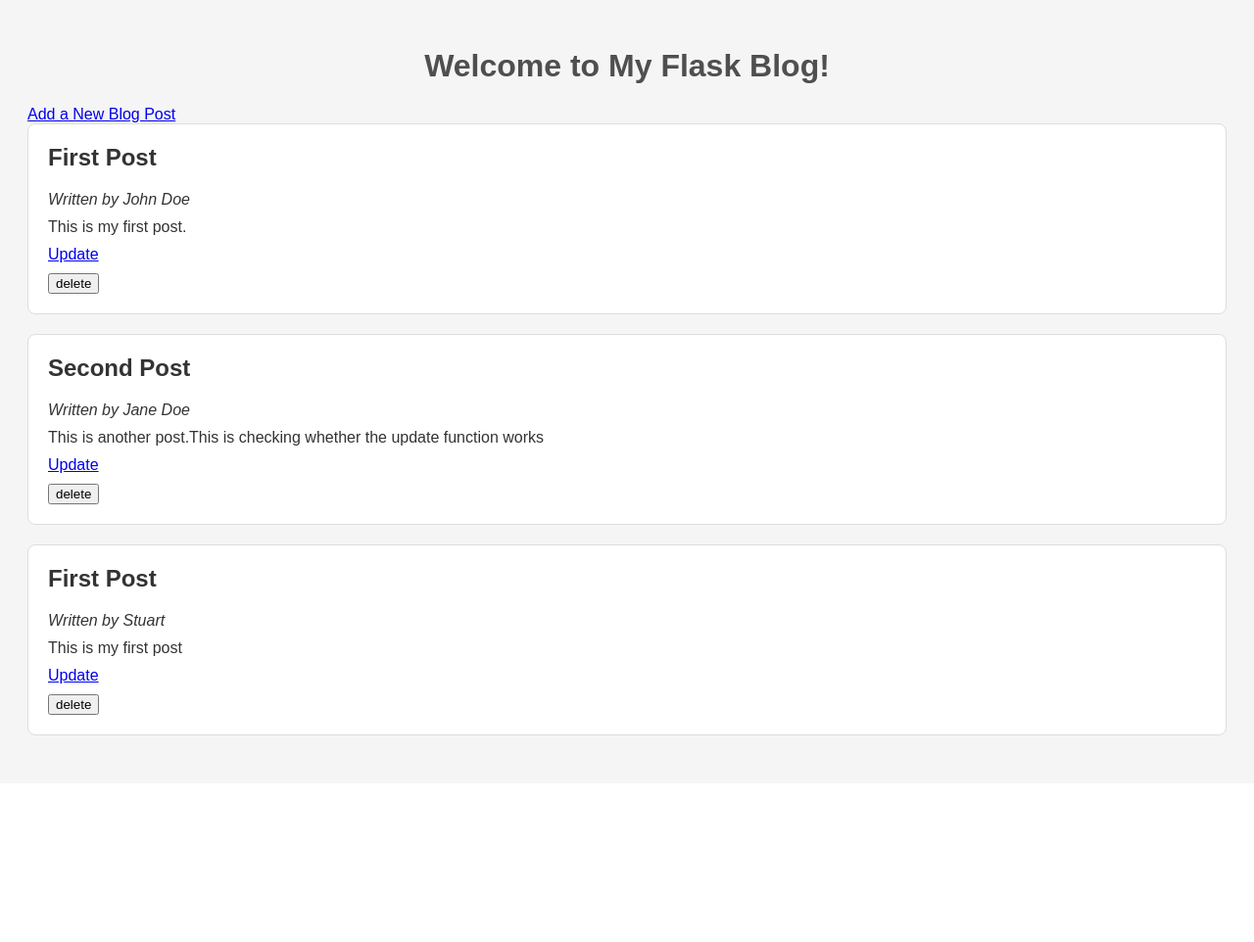
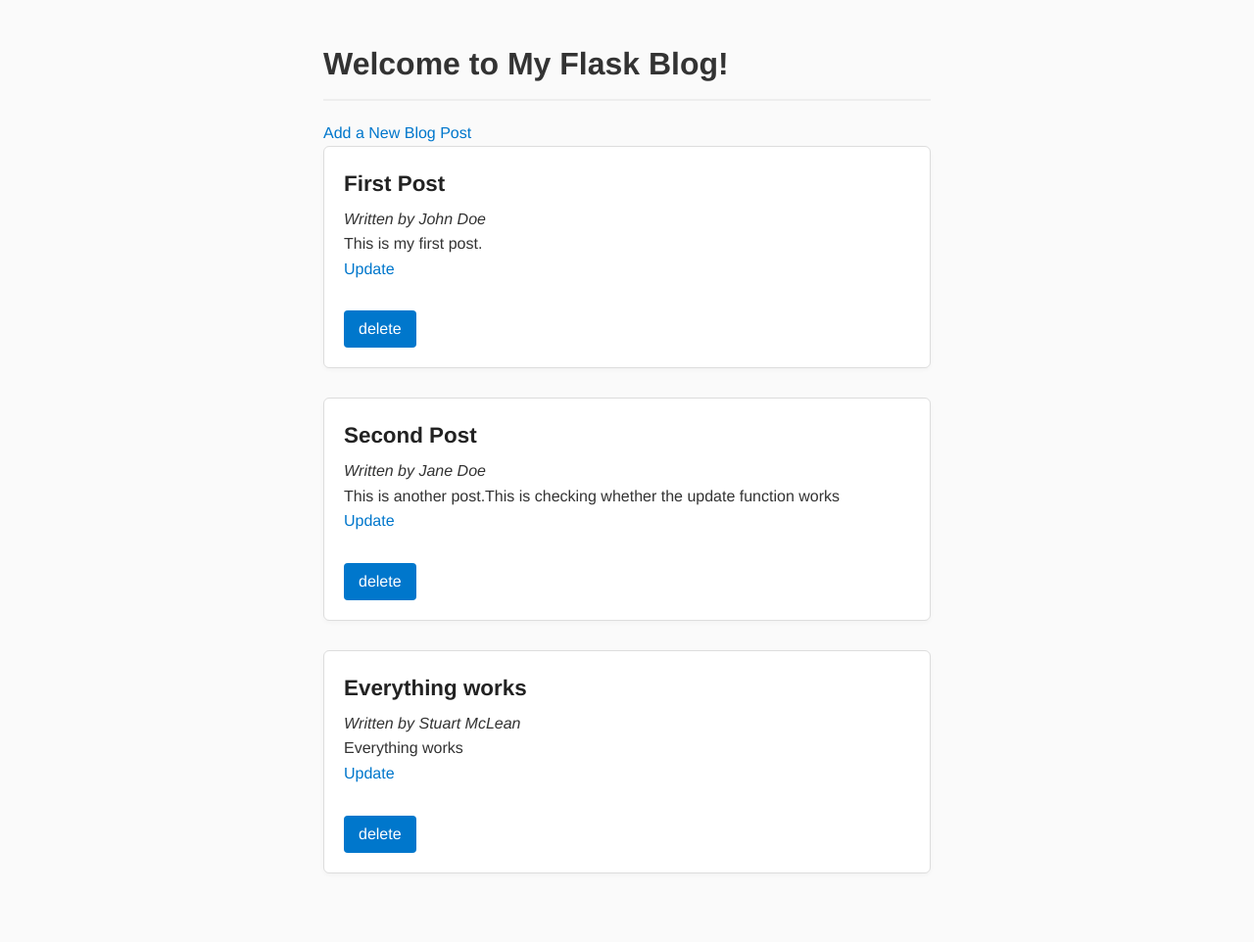
Before and after one commit to StuartMcleanOne/masterblog, a Flask app: page / in a window 1280 px wide. Shown: the whole page at 98% size. Before the commit the page ends 751 px from the top, so only its background shows below. Run offline with Flask 3, Linux system fonts and the light colour scheme.

Commit message:
Add.html revision.

```diff
--- a/blog_posts.json
+++ b/blog_posts.json
@@ -13,8 +13,8 @@
     },
     {
         "id": 3,
-        "author": "Stuart",
-        "title": "First Post",
-        "content": "This is my first post"
+        "author": "Stuart McLean",
+        "title": "Everything works",
+        "content": "Everything works"
     }
 ]
--- a/static/style.css
+++ b/static/style.css
@@ -1,27 +1,81 @@
-body {
-    font-family: Arial, sans-serif;
-    background-color: #F5F5F5;
-    padding: 20px;
-    color: #333;
+/* Reset some browser defaults */
+body, h1, h2, p, a, form, input, textarea {
+  margin: 0;
+  padding: 0;
+  font-family: "Helvetica Neue", Arial, sans-serif;
+  box-sizing: border-box;
 }
 
-h1 {
-    text-align: center;
-    color: #4F4F4F;
+/* Body styling */
+body {
+  background-color: #fafafa;
+  color: #333;
+  line-height: 1.6;
+  padding: 40px;
+  max-width: 700px;
+  margin: auto;
 }
 
-.post {
-    background-color: #FFF;
-    border: 1px solid #DDD;
-    padding: 20px;
-    margin-bottom: 20px;
-    border-radius: 8px;
+/* Headings */
+h1 {
+  font-size: 2rem;
+  margin-bottom: 20px;
+  border-bottom: 2px solid #eee;
+  padding-bottom: 10px;
 }
 
-.post h2 {
-    margin-top: 0;
+h2 {
+  font-size: 1.4rem;
+  margin-bottom: 5px;
+  color: #222;
 }
 
-.post p {
-    margin: 10px 0;
+/* Links */
+a {
+  color: #0077cc;
+  text-decoration: none;
 }
+a:hover {
+  text-decoration: underline;
+}
+
+/* Blog post box */
+.post {
+  padding: 20px;
+  margin-bottom: 30px;
+  background-color: #fff;
+  border: 1px solid #ddd;
+  border-radius: 6px;
+  box-shadow: 0 2px 4px rgba(0,0,0,0.03);
+}
+
+/* Form elements */
+form label {
+  display: block;
+  margin-top: 15px;
+  font-weight: bold;
+}
+
+form input[type="text"],
+form textarea {
+  width: 100%;
+  padding: 8px;
+  margin-top: 5px;
+  border: 1px solid #ccc;
+  border-radius: 4px;
+  background: #fff;
+}
+
+form input[type="submit"] {
+  margin-top: 20px;
+  background-color: #0077cc;
+  color: white;
+  border: none;
+  padding: 10px 15px;
+  font-size: 1rem;
+  cursor: pointer;
+  border-radius: 4px;
+}
+form input[type="submit"]:hover {
+  background-color: #005fa3;
+}
```
